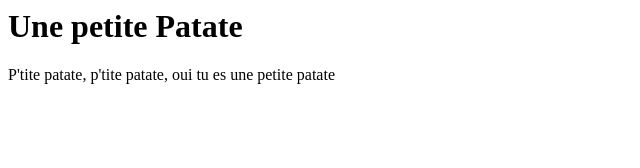
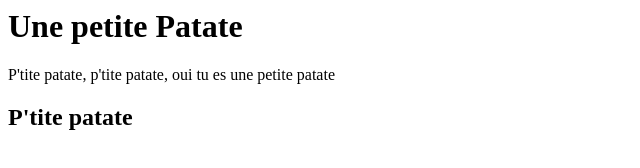
Before and after one commit to Themasteronepiec/premier-code, a plain HTML site: page index.html in a window 1280 px wide. Shown: the whole page, without its empty margins (0-640 px from the left). Drawn offline with Linux system fonts and the light colour scheme.

Commit message:
Ajoute titre 2

```diff
--- a/index.html
+++ b/index.html
@@ -1,2 +1,3 @@
 <h1> Une petite Patate </h1>
 <p> P'tite patate, p'tite patate, oui tu es une petite patate </p>
+<h2> P'tite patate </h2>
```
